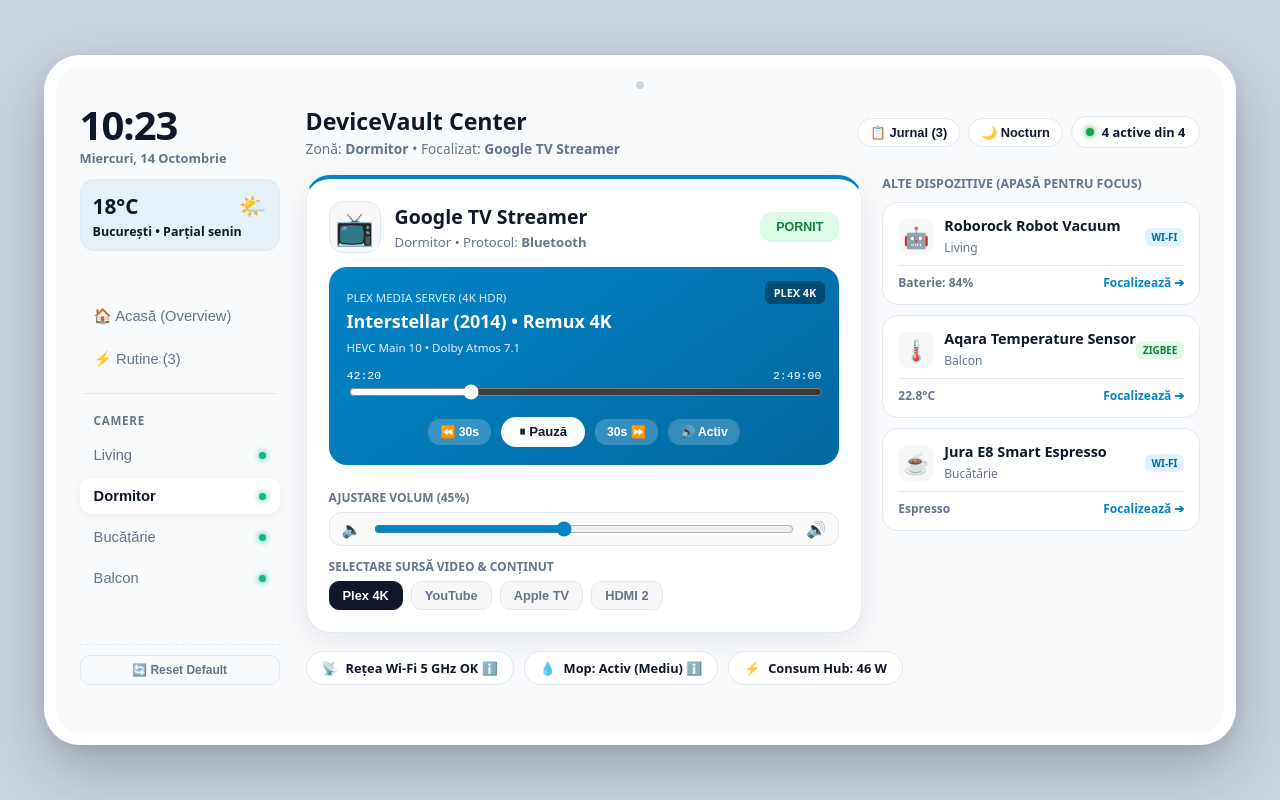
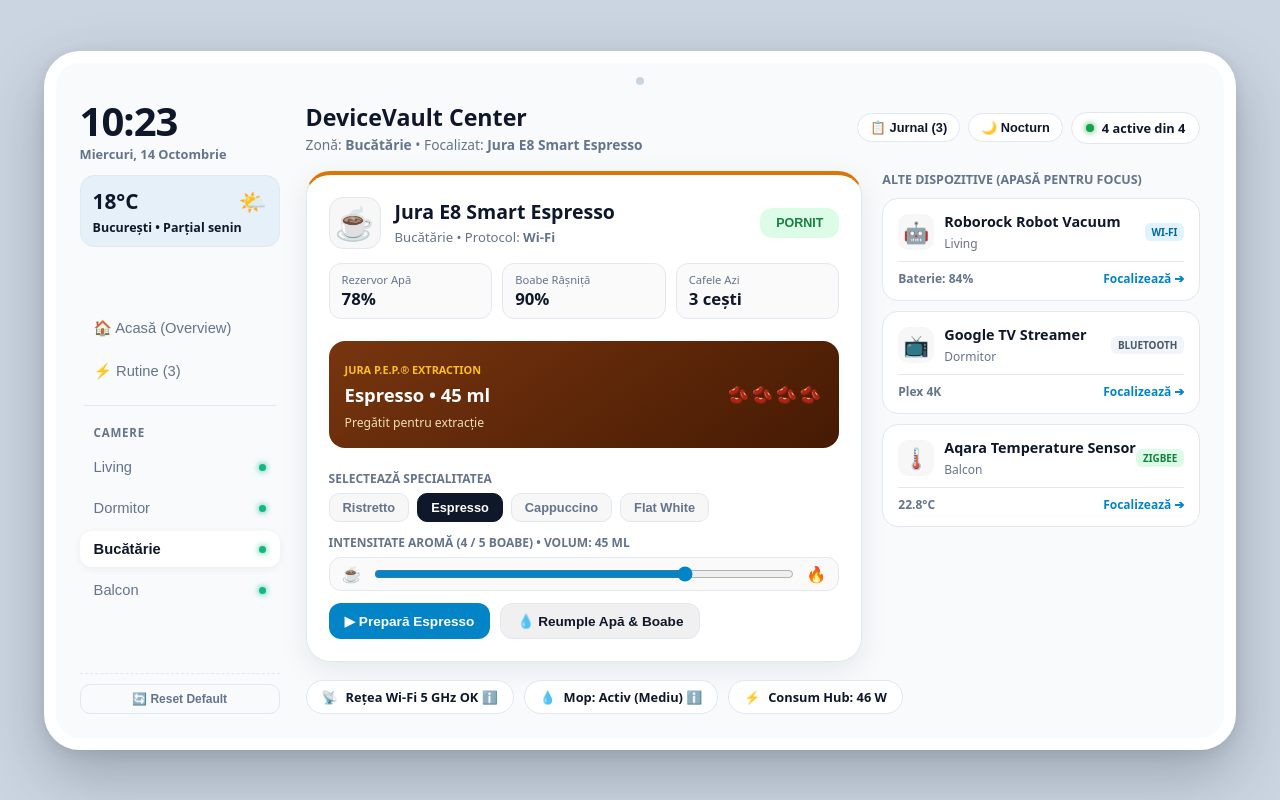
Before and after one commit to RobertTG1/devicevault, a React (Vite) app in the folder frontend/: page / in a window 1280 px wide. Built offline with nearby package versions, Linux system fonts and the light colour scheme.

Commit message:
fix: restore Jura bean intensity slider and refill action, restore Aqara sparkline history and recalibration controls

```diff
--- a/frontend/src/App.jsx
+++ b/frontend/src/App.jsx
@@ -1,14 +1,14 @@
 import { useState, useEffect } from "react";
 import "./App.css";
 
-// Traseu precis în interiorul Living-ului
+// Coordonate precise pe harta living-ului
 const VACUUM_WAYPOINTS = [
     { x: 49, y: 160 }, // 0: Dock
-    { x: 49, y: 95 },  // 1: Ieșire din dock spre stânga sus
+    { x: 49, y: 95 },  // 1: Ieșire dock spre stânga sus
     { x: 115, y: 95 }, // 2
     { x: 115, y: 55 }, // 3: Sub canapea
     { x: 165, y: 55 }, // 4
-    { x: 165, y: 145 },// 5: Coborâre pe covor
+    { x: 165, y: 145 },// 5: Coborâre covor
     { x: 210, y: 145 },// 6
     { x: 210, y: 60 }, // 7: Urcare covor
     { x: 255, y: 60 }, // 8
@@ -57,8 +57,8 @@
         badge: "HDMI 2.1 VRR",
         titluMedia: "The Witcher 3: Wild Hunt • Next-Gen",
         codec: "RGB 10-Bit • 4K @ 120Hz G-Sync / VRR",
-        durataTotala: 0, // Nelimitat pentru sesiuni de gaming
-        progresInitial: 145, // 2 minute și 25 secunde de la pornirea jocului
+        durataTotala: 0, // Nelimitat
+        progresInitial: 145, // 2m 25s
         isGaming: true,
         themeClass: "theme-hdmi",
     },
@@ -128,7 +128,6 @@
         calitateSemnal: "LQI 186",
         alertaActiva: false,
         pragAlerta: 28.0,
-        istoric: [20.4, 20.8, 21.2, 21.6, 22.1, 22.4, 22.9, 23.1, 22.8],
         consumWatts: 1,
         icon: "🌡️",
     },
@@ -195,22 +194,22 @@
 
 export default function App() {
     const [devices, setDevices] = useState(() => {
-        const saved = localStorage.getItem("dv_devices_v6");
+        const saved = localStorage.getItem("dv_devices_v7");
         return saved ? JSON.parse(saved) : initialDevices;
     });
 
     const [routines, setRoutines] = useState(() => {
-        const saved = localStorage.getItem("dv_routines_v6");
+        const saved = localStorage.getItem("dv_routines_v7");
         return saved ? JSON.parse(saved) : initialRoutines;
     });
 
     const [darkMode, setDarkMode] = useState(() => {
-        return localStorage.getItem("dv_dark_v6") === "true";
+        return localStorage.getItem("dv_dark_v7") === "true";
     });
 
     const [activeTab, setActiveTab] = useState("room");
-    const [selectedId, setSelectedId] = useState(2); // Focus inițial pe Google TV
-    const [cameraSelectata, setCameraSelectata] = useState("Dormitor");
+    const [selectedId, setSelectedId] = useState(4); // Focus pe Jura la prima vizualizare
+    const [cameraSelectata, setCameraSelectata] = useState("Bucătărie");
     const [oraCurenta, setOraCurenta] = useState("");
     const [dataCurenta, setDataCurenta] = useState("");
     const [notificare, setNotificare] = useState(null);
@@ -219,20 +218,20 @@
 
     const [activityLog, setActivityLog] = useState([
         { timp: "12:00:10", text: "DeviceVault Hub inițializat (4 noduri active)." },
-        { timp: "12:05:22", text: "Google TV Streamer: Canal HDMI 2.1 eARC sincronizat." },
-        { timp: "12:12:45", text: "Roborock: Conexiune Wi-Fi stabilă, andocat la încărcare." },
+        { timp: "12:05:22", text: "Jura E8 Smart Espresso: P.E.P. Ready & Clătire efectuată." },
+        { timp: "12:12:45", text: "Aqara Sensor: Telemetrie Zigbee sincronizată." },
     ]);
 
     useEffect(() => {
-        localStorage.setItem("dv_devices_v6", JSON.stringify(devices));
+        localStorage.setItem("dv_devices_v7", JSON.stringify(devices));
     }, [devices]);
 
     useEffect(() => {
-        localStorage.setItem("dv_routines_v6", JSON.stringify(routines));
+        localStorage.setItem("dv_routines_v7", JSON.stringify(routines));
     }, [routines]);
 
     useEffect(() => {
-        localStorage.setItem("dv_dark_v6", String(darkMode));
+        localStorage.setItem("dv_dark_v7", String(darkMode));
     }, [darkMode]);
 
     const adaugaJurnal = (mesaj) => {
@@ -256,9 +255,7 @@
         return () => clearInterval(timer);
     }, []);
 
-    // ==========================================================
-    // CRONOMETRU REDARE GOOGLE TV (Streaming Video & Sesiune Gaming)
-    // ==========================================================
+    // 1. Cronometru Google TV (Streaming & Gaming)
     useEffect(() => {
         const tv = devices.find((d) => d.id === 2);
         if (!tv || !tv.online || !tv.redare) return;
@@ -268,11 +265,9 @@
                 prev.map((d) => {
                     if (d.id === 2 && d.online && d.redare) {
                         const isGaming = d.sursaKey === "HDMI 2";
-                        // Dacă este film normal și s-a atins sfârșitul, se oprește la final
                         if (!isGaming && d.durataTotalaSecunde > 0 && d.progresSecunde >= d.durataTotalaSecunde) {
                             return { ...d, redare: false, stare: "Redare finalizată" };
                         }
-                        // În caz normal sau gaming, timpul curge secundă cu secundă
                         return {
                             ...d,
                             progresSecunde: d.progresSecunde + 1,
@@ -287,7 +282,7 @@
         return () => clearInterval(interval);
     }, [devices]);
 
-    // Simulator Roborock: Deplasare cursivă
+    // 2. Simulator Roborock: Deplasare cursivă
     useEffect(() => {
         const vac = devices.find((d) => d.id === 1);
         if (!vac || !vac.inCuratare || !vac.online) return;
@@ -334,7 +329,7 @@
         return () => clearInterval(interval);
     }, [devices]);
 
-    // Simulator Roborock: Încărcare dinamică la Dock
+    // 3. Simulator Roborock: Încărcare dinamică la Dock
     useEffect(() => {
         const vac = devices.find((d) => d.id === 1);
         if (!vac || !vac.laDock || vac.baterie >= 100 || !vac.online || vac.inCuratare) return;
@@ -361,7 +356,7 @@
         return () => clearInterval(interval);
     }, [devices]);
 
-    // Simulator preparare cafea Jura E8
+    // 4. Simulator preparare cafea Jura E8
     useEffect(() => {
         const coffee = devices.find((d) => d.id === 4);
         if (!coffee || !coffee.inPreparare || !coffee.online) return;
@@ -442,6 +437,7 @@
         if (logText) adaugaJurnal(logText);
     };
 
+    // Oprește instantaneu curățenia și glisează direct la dock
     const handleSendToDock = () => {
         const vac = devices.find((d) => d.id === 1);
         if (!vac) return;
@@ -612,8 +608,8 @@
     };
 
     const handleResetFactory = () => {
-        localStorage.removeItem("dv_devices_v6");
-        localStorage.removeItem("dv_routines_v6");
+        localStorage.removeItem("dv_devices_v7");
+        localStorage.removeItem("dv_routines_v7");
         setDevices(initialDevices);
         setRoutines(initialRoutines);
         afiseazaNotificare("Toate datele au fost resetate la valorile din fabrică.");
@@ -926,7 +922,7 @@
                                         ) : (
                                             <div className="center-card-body">
                                                 {/* ==============================================
-                            ROBOROCK VACUUM
+                            1. ROBOROCK VACUUM
                             ============================================== */}
                                                 {activeDevice.tip === "vacuum" && (
                                                     <div className="control-section">
@@ -1193,7 +1189,7 @@
                                                 )}
 
                                                 {/* ==============================================
-                            GOOGLE TV STREAMER (Streaming Video & Gaming)
+                            2. GOOGLE TV STREAMER (Streaming Video & Gaming)
                             ============================================== */}
                                                 {activeDevice.tip === "media" && (
                                                     <div className="control-section">
@@ -1205,7 +1201,6 @@
                                                                 <span className="media-codec-tag">{activeDevice.codec}</span>
                                                             </div>
 
-                                                            {/* TIMELINE DINAMICĂ: GAMING (NELIMITAT) vs STREAMING NORMAL */}
                                                             {activeDevice.sursaKey === "HDMI 2" ? (
                                                                 <div className="media-timeline-wrapper gaming-timeline">
                                                                     <div className="timeline-time">
@@ -1238,7 +1233,6 @@
                                                                 </div>
                                                             )}
 
-                                                            {/* COMENZI EXTINSE: ADAPTATE DUPĂ TIPUL DE CONȚINUT */}
                                                             <div className="media-extended-controls">
                                                                 {activeDevice.sursaKey === "HDMI 2" ? (
                                                                     <>
@@ -1358,7 +1352,9 @@
                                                     </div>
                                                 )}
 
-                                                {/* AQARA SENSOR */}
+                                                {/* ==============================================
+                            3. AQARA CLIMATE SENSOR (Grafic + Calibrare + Alertă)
+                            ============================================== */}
                                                 {activeDevice.tip === "climate" && (
                                                     <div className="control-section">
                                                         <div className="climate-display-cards">
@@ -1373,6 +1369,37 @@
                                                                 <span className="c-status">Nivel optim (40% - 60%)</span>
                                                             </div>
                                                         </div>
+
+                                                        {/* GRAFIC SPARKLINE CU ISTORIC PE 12 ORE */}
+                                                        <div className="sparkline-container">
+                                                            <div className="sparkline-header">
+                                                                <span className="group-title">Istoric Temperatură (Ultimele 12 ore)</span>
+                                                                <span className="sparkline-range">Min: 20.4°C &bull; Max: 23.1°C</span>
+                                                            </div>
+                                                            <div className="sparkline-chart-wrapper">
+                                                                <svg viewBox="0 0 300 65" className="sparkline-svg">
+                                                                    <defs>
+                                                                        <linearGradient id="climateGrad" x1="0" y1="0" x2="0" y2="1">
+                                                                            <stop offset="0%" stopColor="#10b981" stopOpacity="0.4" />
+                                                                            <stop offset="100%" stopColor="#10b981" stopOpacity="0.0" />
+                                                                        </linearGradient>
+                                                                    </defs>
+                                                                    <polygon
+                                                                        fill="url(#climateGrad)"
+                                                                        points="0,60 0,45 35,40 70,35 105,30 140,24 175,20 210,14 245,10 280,16 300,16 300,60"
+                                                                    />
+                                                                    <polyline
+                                                                        fill="none"
+                                                                        stroke="#10b981"
+                                                                        strokeWidth="3"
+                                                                        strokeLinecap="round"
+                                                                        points="0,45 35,40 70,35 105,30 140,24 175,20 210,14 245,10 280,16 300,16"
+                                                                    />
+                                                                    <circle cx="300" cy="16" r="4.5" fill="#047857" stroke="#ffffff" strokeWidth="2" />
+                                                                </svg>
+                                                            </div>
+                                                        </div>
+
                                                         <div className="control-group">
                                                             <span className="group-title">Telemetrie & Rețea</span>
                                                             <div className="metrics-row">
@@ -1390,10 +1417,48 @@
                                                                 </div>
                                                             </div>
                                                         </div>
+
+                                                        {/* BUTOANE CALIBRARE ȘI ALERTĂ TERMICĂ */}
+                                                        <div className="control-group">
+                                                            <div className="button-cluster">
+                                                                <button
+                                                                    className="action-btn secondary"
+                                                                    onClick={() =>
+                                                                        updateDevice(
+                                                                            activeDevice.id,
+                                                                            {
+                                                                                temperatura: Number((activeDevice.temperatura + 0.1).toFixed(1)),
+                                                                            },
+                                                                            "Aqara Sensor: Recalibrare manuală efectuată (+0.1°C)"
+                                                                        )
+                                                                    }
+                                                                >
+                                                                    🔄 Recalibrează Valori (+0.1°C)
+                                                                </button>
+                                                                <button
+                                                                    className={`action-btn secondary ${activeDevice.alertaActiva ? "active" : ""}`}
+                                                                    onClick={() =>
+                                                                        updateDevice(
+                                                                            activeDevice.id,
+                                                                            {
+                                                                                alertaActiva: !activeDevice.alertaActiva,
+                                                                            },
+                                                                            `Aqara Sensor: Alertă termică ${
+                                                                                !activeDevice.alertaActiva ? "ACTIVATĂ" : "DEZACTIVATĂ"
+                                                                            }`
+                                                                        )
+                                                                    }
+                                                                >
+                                                                    🔔 {activeDevice.alertaActiva ? "Dezactivează Alertă" : "Activează Alertă Termică"}
+                                                                </button>
+                                                            </div>
+                                                        </div>
                                                     </div>
                                                 )}
 
-                                                {/* JURA ESPRESSO */}
+                                                {/* ==============================================
+                            4. JURA E8 SMART ESPRESSO (Bucătărie)
+                            ============================================== */}
                                                 {activeDevice.tip === "coffee" && (
                                                     <div className="control-section">
                                                         <div className="metrics-row">
@@ -1410,6 +1475,7 @@
                                                                 <span className="m-val">{activeDevice.cafeleAzi} cești</span>
                                                             </div>
                                                         </div>
+
                                                         <div className="coffee-status-banner">
                                                             <div className="coffee-banner-top">
                                                                 <div>
@@ -1427,6 +1493,7 @@
                                                                 </div>
                                                             )}
                                                         </div>
+
                                                         <div className="control-group">
                                                             <span className="group-title">Selectează Specialitatea</span>
                                                             <div className="mode-selector">
@@ -1452,17 +1519,60 @@
                                                                 ))}
                                                             </div>
                                                         </div>
+
+                                                        {/* SLIDER PENTRU INTENSITATEA BOABELOR ȘI VOLUM */}
+                                                        <div className="control-group">
+                              <span className="group-title">
+                                Intensitate Aromă ({activeDevice.intensitateBoabe} / 5 boabe) &bull; Volum: {activeDevice.volumApaMl} ml
+                              </span>
+                                                            <div className="volume-slider-box">
+                                                                <span>☕</span>
+                                                                <input
+                                                                    type="range"
+                                                                    min="1"
+                                                                    max="5"
+                                                                    value={activeDevice.intensitateBoabe}
+                                                                    onChange={(e) =>
+                                                                        updateDevice(activeDevice.id, {
+                                                                            intensitateBoabe: Number(e.target.value),
+                                                                        })
+                                                                    }
+                                                                    className="range-input"
+                                                                />
+                                                                <span>🔥</span>
+                                                            </div>
+                                                        </div>
+
+                                                        {/* BUTON DE PREPARARE ȘI BUTON DE REUMPLERE APĂ & BOABE */}
                                                         <div className="button-cluster">
                                                             <button
                                                                 className={`action-btn primary ${activeDevice.inPreparare ? "active" : ""}`}
                                                                 onClick={() =>
-                                                                    updateDevice(activeDevice.id, {
-                                                                        inPreparare: !activeDevice.inPreparare,
-                                                                        progresPreparare: activeDevice.inPreparare ? 0 : 10,
-                                                                    })
+                                                                    updateDevice(
+                                                                        activeDevice.id,
+                                                                        {
+                                                                            inPreparare: !activeDevice.inPreparare,
+                                                                            progresPreparare: activeDevice.inPreparare ? 0 : 10,
+                                                                        },
+                                                                        `Jura E8: Pornit preparare ${activeDevice.bauturaSelectata} (${activeDevice.volumApaMl}ml)`
+                                                                    )
                                                                 }
                                                             >
                                                                 {activeDevice.inPreparare ? "⏹ Oprește Extracția" : `▶ Prepară ${activeDevice.bauturaSelectata}`}
+                                                            </button>
+
+                                                            <button
+                                                                className="action-btn secondary"
+                                                                onClick={() => {
+                                                                    updateDevice(activeDevice.id, {
+                                                                        nivelApa: 100,
+                                                                        nivelBoabe: 100,
+                                                                        stare: "Rezervor apă & boabe completate (100%)",
+                                                                    });
+                                                                    afiseazaNotificare("Jura E8: Rezervor apă și boabe reumplute la 100%!");
+                                                                }}
+                                                            >
+                                                                💧 Reumple Apă & Boabe
                                                             </button>
                                                         </div>
                                                     </div>
```
